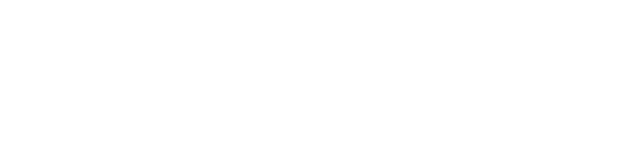
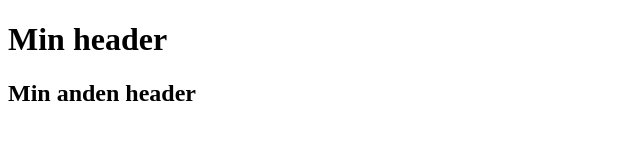
Before and after one commit to rts-cmk-wu09/bootcamp-html-1-NickBLau, a plain HTML site: page index.html in a window 1280 px wide. Shown: the whole page, without its empty margins (0-640 px from the left). Drawn offline with Linux system fonts and the light colour scheme.

Commit message:
Add headers to index.html

```diff
--- a/index.html
+++ b/index.html
@@ -7,6 +7,7 @@
     <title>Document</title>
 </head>
 <body>
-
+    <h1>Min header</h1>
+    <h2>Min anden header</h2>
 </body>
 </html>
```
